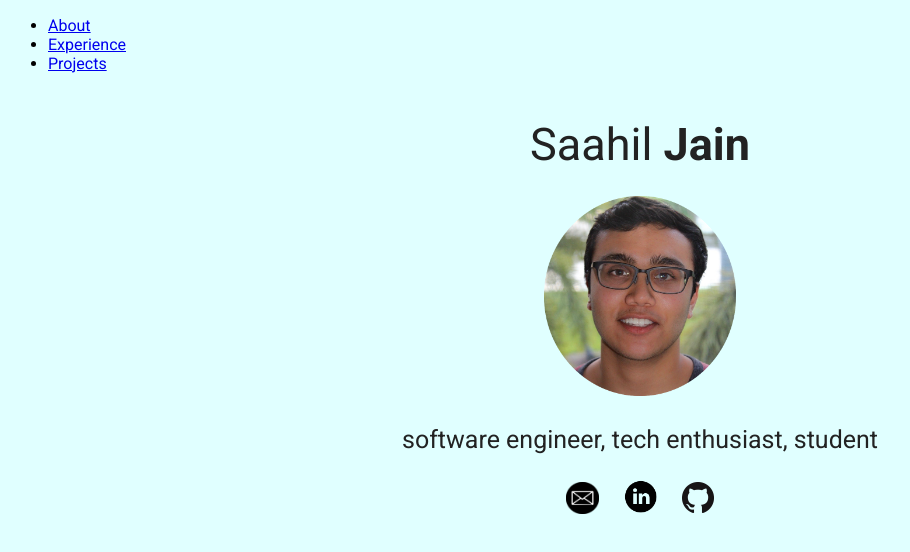
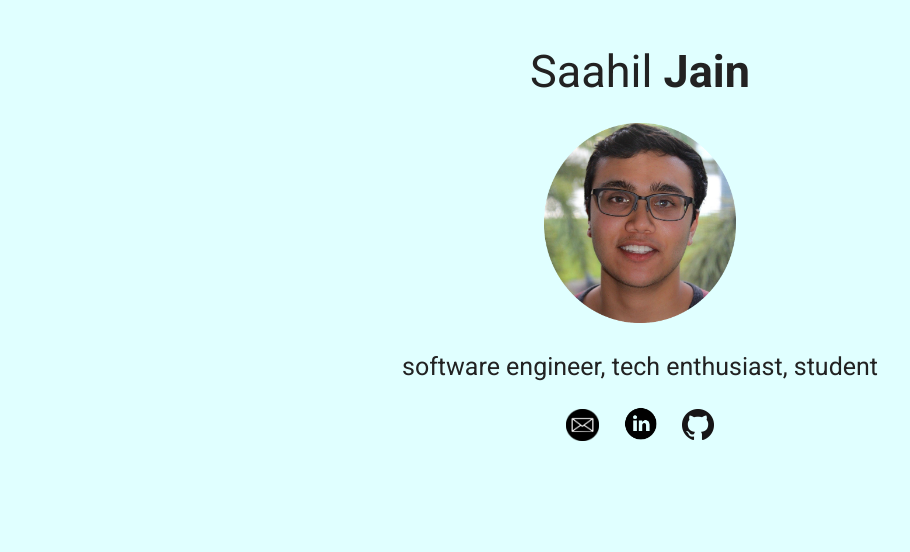
Before and after one commit to saahil9jain/saahil9jain.github.io, a plain HTML site: page index.html in a window 1280 px wide. Shown: the whole page, without its empty margins (0-910 px from the left). Drawn offline with Linux system fonts and the light colour scheme.

Commit message:
Removed nav bar

```diff
--- a/css/style.css
+++ b/css/style.css
@@ -8,7 +8,6 @@ p {
 	color: #222222;
 	text-align: center;
 }
-
 .name {
 	font-size: 45px;
 }
--- a/index.html
+++ b/index.html
@@ -10,11 +10,6 @@
 	    <link rel="stylesheet" type="text/css" href="./css/style.css">
 	</head>
 	<body>
-			<ul class="nav">
-				<li><a href="./about">About</a></li>
-				<li><a href="./experience">Experience</a></li>
-				<li><a href="./projects">Projects</a></li>
-			</ul>
 			<p class="name">Saahil <strong> Jain </strong></p>
 			<p class="saahil_image"><img src="./images/saahil.png" height="200"></p>
 		    <p class="description">software engineer, tech enthusiast, student</p>
```
